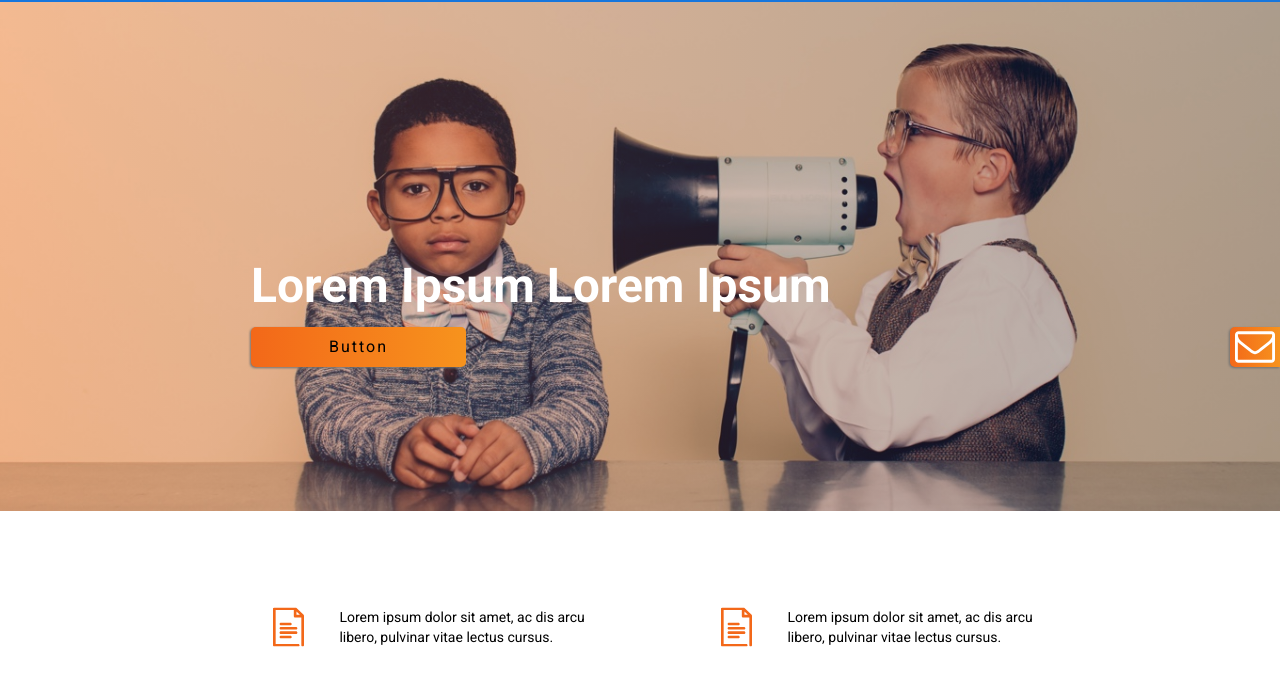
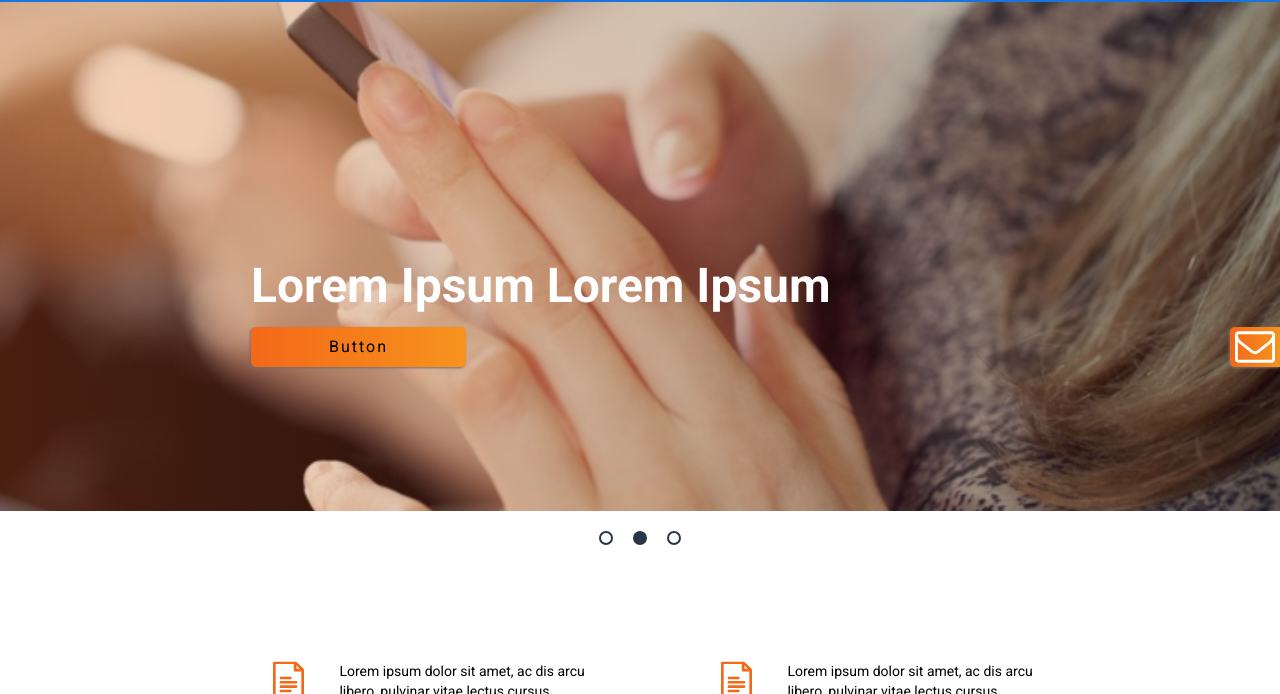
Before and after one commit to Manjilan/Igniter, a plain HTML site: page index.html in a window 1280 px wide. Shown: the part 61-755 px from the top of the page. Drawn offline with nearby package versions, Linux system fonts and the light colour scheme.

Commit message:
added slider with images

```diff
--- a/index.html
+++ b/index.html
@@ -18,6 +18,14 @@
           <img src="public/assets/envelope-of-white-paper.svg" alt="envelope icon"/>
         </div>
       </header>
+      <div class="slider">
+        <div class="round-button active" data-slide-number="0">
+        </div>
+        <div class="round-button" data-slide-number="1">
+        </div>
+        <div class="round-button" data-slide-number="2">
+        </div>
+      </div>
       <section class="notes">
         <div>
           <img src="public/assets/page-icon.svg" alt="icon"/>
--- a/public/scripts/bundle.js
+++ b/public/scripts/bundle.js
@@ -9,7 +9,7 @@ $(document).ready(function(){
   })
 })
 $(window).on('scroll', function () {
-  console.log(window.scrollY);
+  // console.log(window.scrollY);
   if(window.scrollY > 975){
     $('.statistics div h3').addClass('zoomIn');
   }
@@ -17,3 +17,28 @@ $(window).on('scroll', function () {
     $('.checkerboard').addClass('fadeIn');
   }
 });
+var backgroundImages=['public/assets/hero-img.jpg','public/assets/img1.jpg','public/assets/img2.jpg'];
+$('.round-button').on('click', function(){
+  $('.round-button').removeClass('active');
+  $('header').css('background', `linear-gradient(to right, rgba(243, 104, 25, 0.3) , rgba(0, 0, 0, 0.3)), url("${backgroundImages[$(this).attr('data-slide-number')]}") no-repeat center`)
+  $(this).toggleClass('active');
+})
+var slideIndex=0;
+var sliderTransition=setInterval(slideTimer, 4000);
+function slideTimer(){
+  if(slideIndex === $('.active').data('slide-number') && slideIndex < backgroundImages.length-1){
+    slideIndex+=1;
+    $('header').css('background', `linear-gradient(to right, rgba(243, 104, 25, 0.3) , rgba(0, 0, 0, 0.3)), url("${backgroundImages[slideIndex]}") no-repeat center`);
+    $('.active').next().toggleClass('active');
+    $('.active').prev().toggleClass('active');
+    if(slideIndex==backgroundImages.length-1){
+        $('.round-button:first-child').toggleClass('active');
+    }
+  } else {
+    slideIndex=0;
+    $('header').css('background', `linear-gradient(to right, rgba(243, 104, 25, 0.3) , rgba(0, 0, 0, 0.3)), url("${backgroundImages[slideIndex]}") no-repeat center`);
+    $('.round-button:last-child').toggleClass('active');
+    $('.round-button:first-child').toggleClass('active');
+
+  }
+}
--- a/public/styles/main.css
+++ b/public/styles/main.css
@@ -38,9 +38,9 @@ nav{
 header{
   height: 509px;
   background: linear-gradient(to right, rgba(243, 104, 25, 0.3) , rgba(0, 0, 0, 0.3)), url("../assets/hero-img.jpg");
-  background-position: center;
-  background-repeat: no-repeat;
-  background-size: cover;
+  background-position: center !important;
+  background-repeat: no-repeat !important;
+  background-size: cover !important;
 }
 h1{
   font: bold 48px Roboto;
@@ -65,6 +65,20 @@ header button{
   height: 100%;
   display: block;
   margin: 0 auto;
+}
+.round-button{
+  height: 10px;
+  width: 10px;
+  border-radius: 50%;
+  border: 2px solid #283647;
+  margin: 20px 10px;
+}
+.slider{
+  display: flex;
+  justify-content: center;
+}
+.active{
+  background-color: #283647;
 }
 /*--------Notes Section--------  */
 .notes{
```
